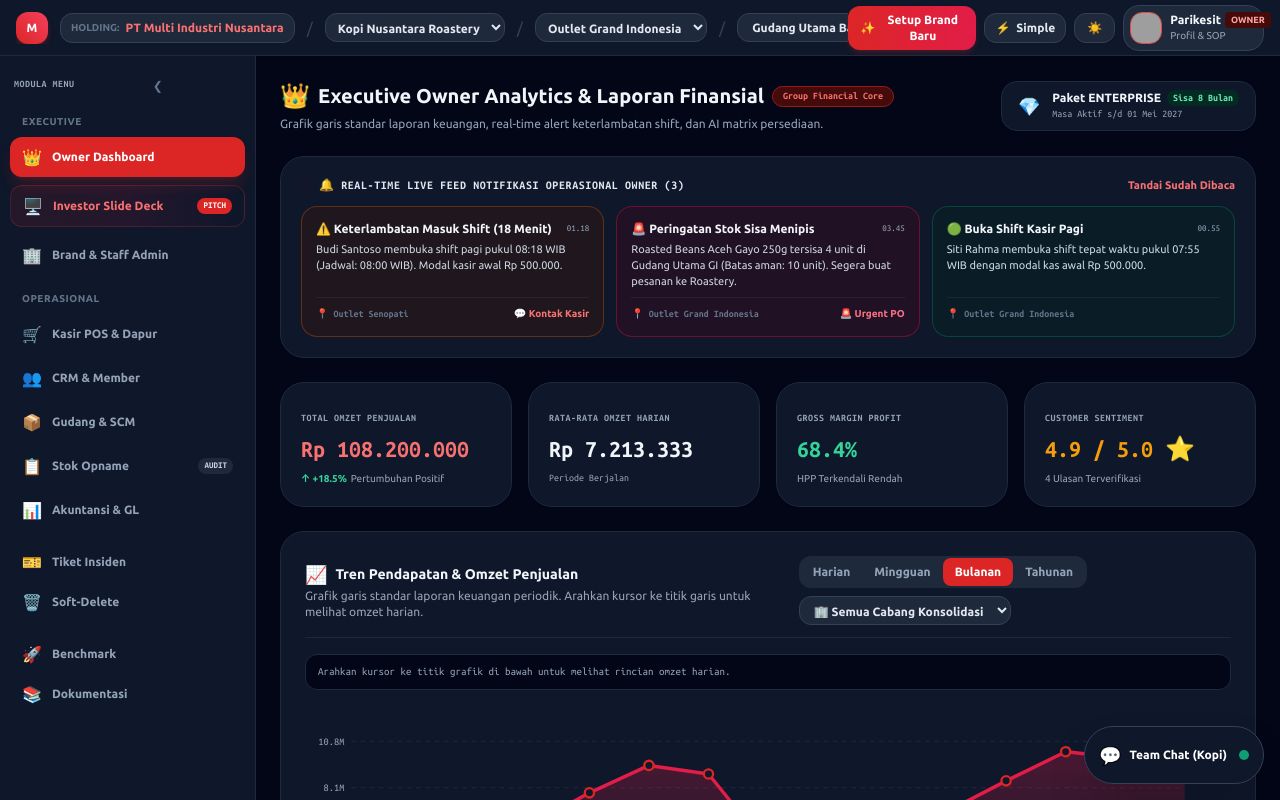
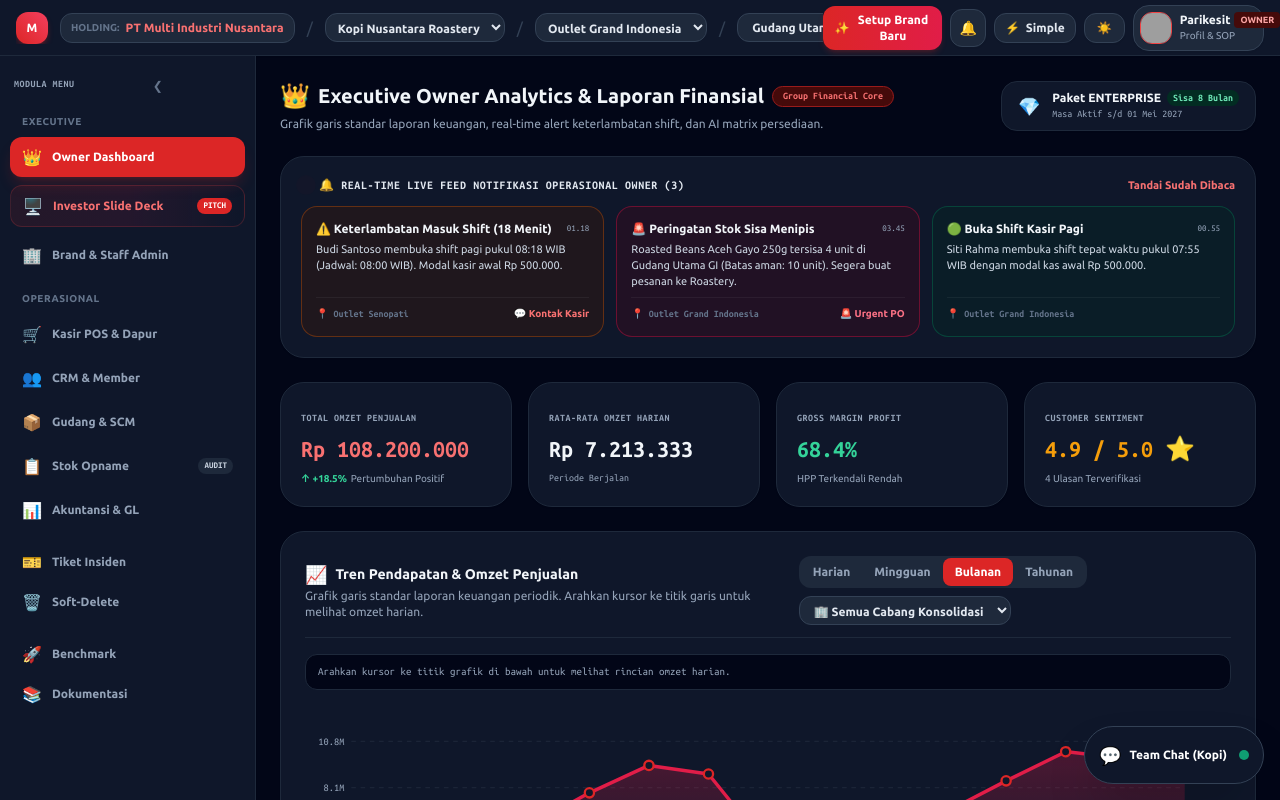
Before and after one commit to aenzet04/adamproject, a React (Vite) app in the folder apps/frontend/: page / in a window 1280 px wide. Shown: the top 800 px of the page. Built offline with nearby package versions, Linux system fonts and the light colour scheme; grey boxes are pictures that could not be loaded.

Commit message:
chore(auto-sync): automated commit 2026-08-31 23:52:50

```diff
--- a/apps/frontend/src/components/navigation/MultiTierSwitcher.tsx
+++ b/apps/frontend/src/components/navigation/MultiTierSwitcher.tsx
@@ -6,6 +6,7 @@ import { useThemeStore } from '../../stores/useThemeStore';
 import { useDensityStore } from '../../stores/useDensityStore';
 import { useAuthStore } from '../../stores/useAuthStore';
 import { useOnboardingStore } from '../../stores/useOnboardingStore';
+import { NotificationCenterPopover } from '../atoms/NotificationCenterPopover';
 import { UserProfileModal } from '../profile/UserProfileModal';
 
 export const MultiTierSwitcher: React.FC = () => {
@@ -123,6 +124,9 @@ export const MultiTierSwitcher: React.FC = () => {
           </button>
         )}
 
+        {/* Realtime Notification Center Bell Icon & Popover */}
+        <NotificationCenterPopover />
+
         {/* Density Toggle (Desktop Only) */}
         <button
           onClick={toggleViewMode}
```
